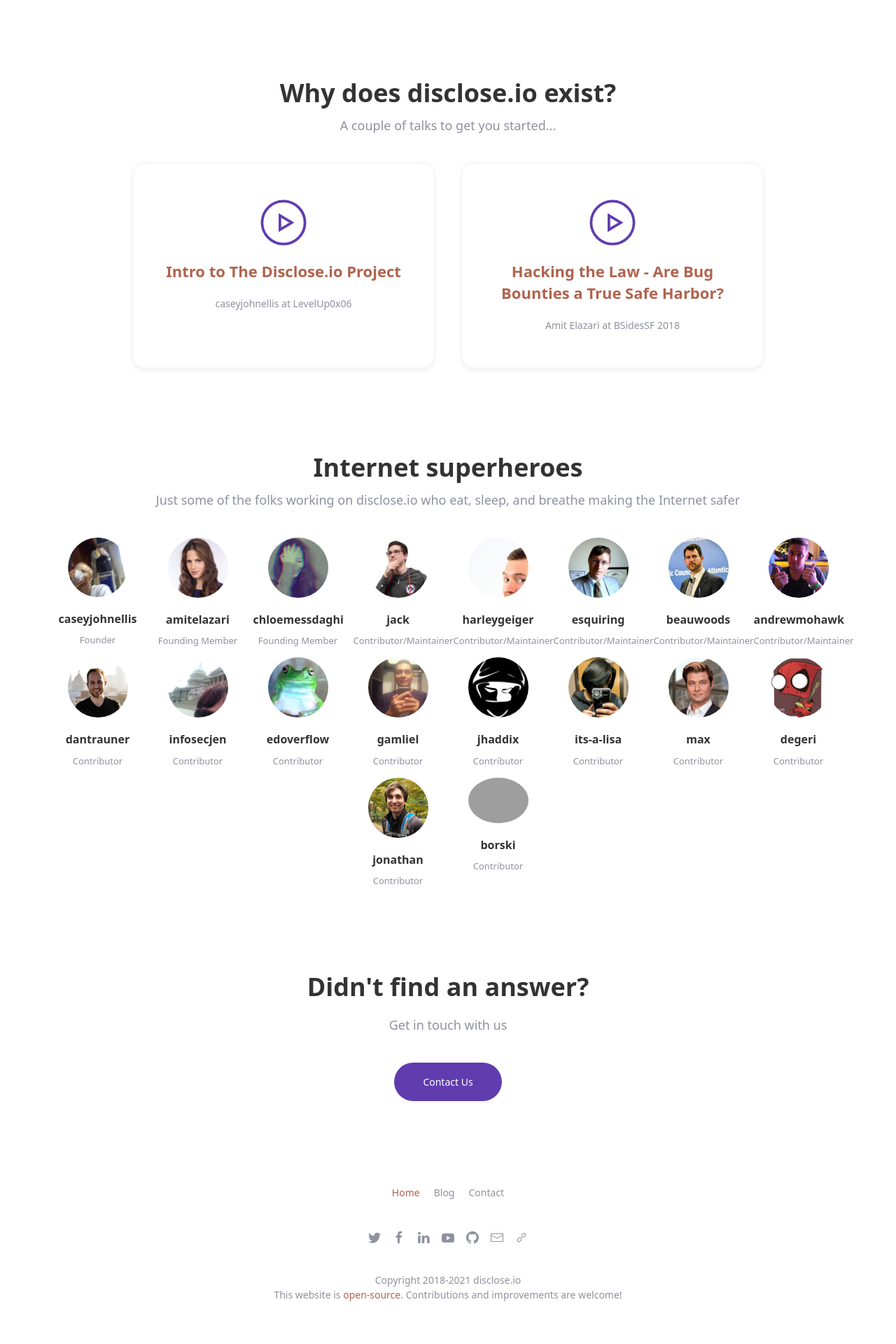
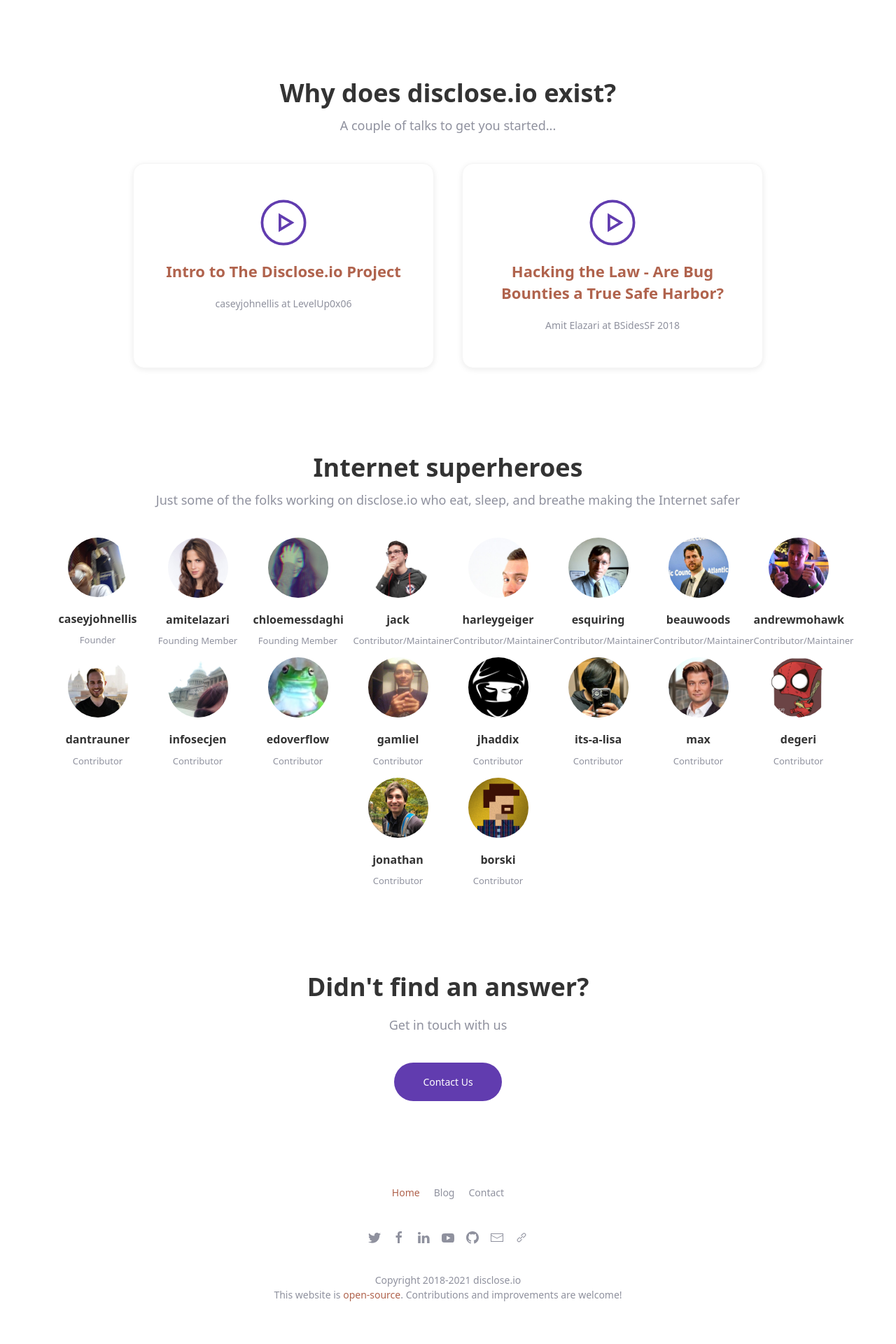
Before and after one commit to disclose/docs, a Jekyll site: the page built from docs/index.md, in a window 1280 px wide. Shown: the part 2474-4394 px from the top of the page at 70% size. Built offline with Jekyll 4.4.1, drawn with Linux system fonts in a browser that asks for light colours.

Commit message:
Update _config.yml

```diff
--- a/docs/_config.yml
+++ b/docs/_config.yml
@@ -104,7 +104,7 @@ authors:
     borski:
       name:         borski
       title:        Contributor
-      avatar:       avatar-borksi.jpg
+      avatar:       avatar-borski.jpg
 
 # Social icons displayed in footer
 social:
```
